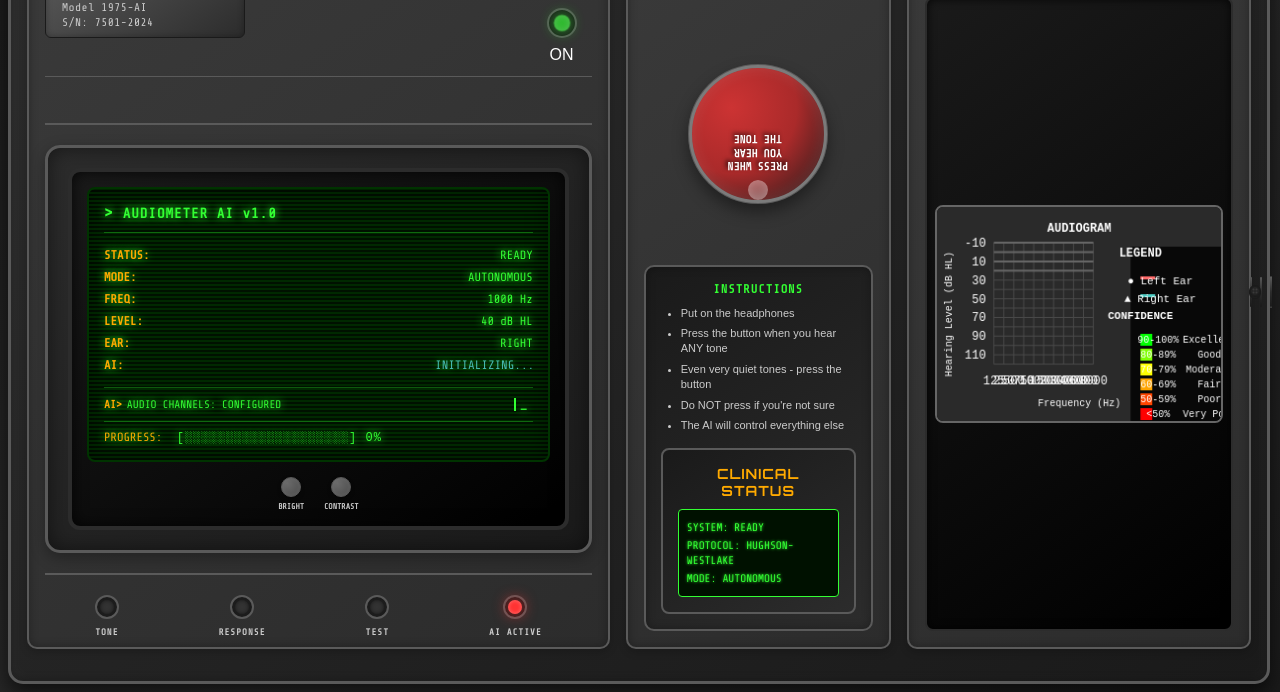
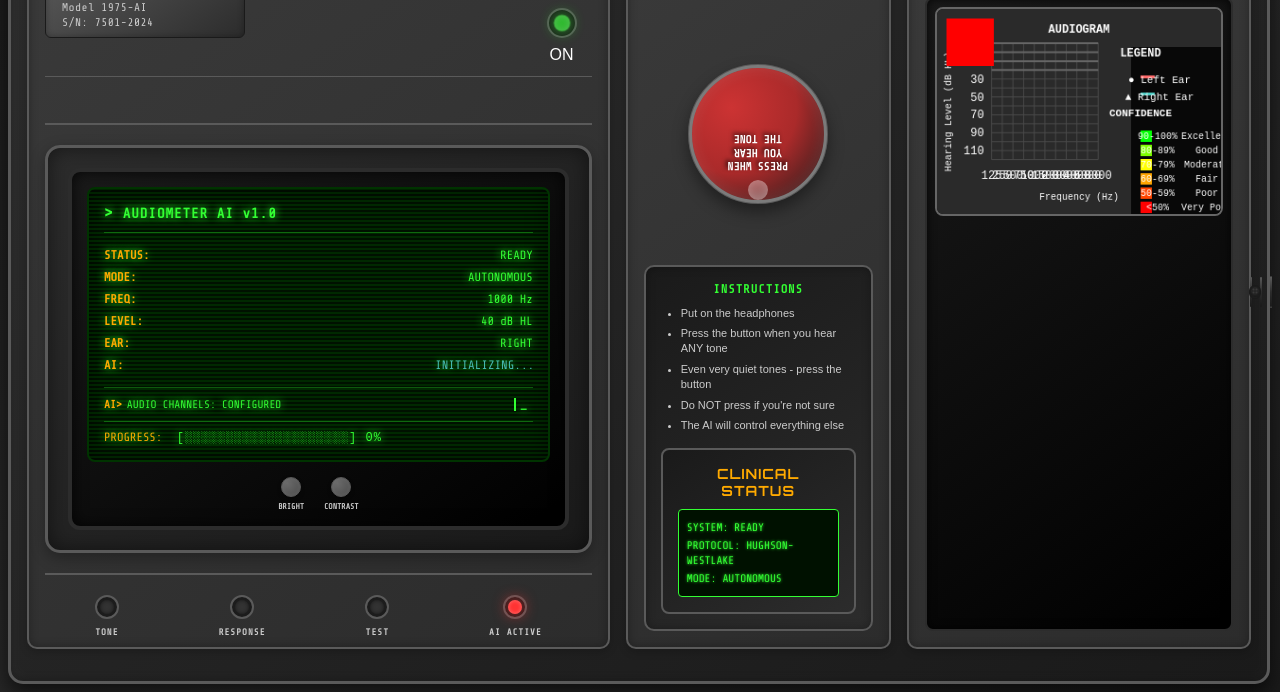
Before and after one commit to nishnarudkar/Retro-Audiometer-Simulator, a plain HTML site: page index.html in a window 1280 px wide. Shown: the part 108-800 px from the top of the page. Drawn offline with nearby package versions, Linux system fonts and the light colour scheme.

Commit message:
Fix blank audiogram display issue
- Fix audiogram container CSS to have proper dimensions
- Remove flexbox centering that interfered with canvas sizing
- Add minimum height (300px) to audiogram container
- Ensure canvas gets minimum dimensions (300x200)
- Add comprehensive debugging for canvas initialization
- Add test red square to verify canvas is working
- Improve fallback dimension handling

This should resolve the blank audiogram panel issue.

```diff
--- a/src/audiogram/AudiogramPlotter.js
+++ b/src/audiogram/AudiogramPlotter.js
@@ -89,8 +89,18 @@ export class AudiogramPlotter {
         // Set up responsive sizing
         this.setupResponsiveCanvas();
 
-        // Initial draw
+        // Initial draw with debugging
+        console.log('Canvas created:', this.canvas.width, 'x', this.canvas.height);
+        console.log('Container dimensions:', container.getBoundingClientRect());
+
         this.drawAudiogramGrid();
+
+        // Add a visible test to ensure canvas is working
+        if (this.ctx) {
+            this.ctx.fillStyle = '#ff0000';
+            this.ctx.fillRect(10, 10, 50, 50);
+            console.log('Test red square drawn');
+        }
 
         // Add resize listener for responsive behavior
         window.addEventListener('resize', () => this.handleResize());
@@ -109,8 +119,16 @@ export class AudiogramPlotter {
         let containerHeight = containerRect.height - 20;
 
         // Fallback dimensions if container has no size
-        if (containerWidth <= 0) containerWidth = 380;
-        if (containerHeight <= 0) containerHeight = 280;
+        if (containerWidth <= 0) {
+            containerWidth = 380;
+            console.warn('Container width is 0, using fallback:', containerWidth);
+        }
+        if (containerHeight <= 0) {
+            containerHeight = 280;
+            console.warn('Container height is 0, using fallback:', containerHeight);
+        }
+
+        console.log('Using container dimensions:', containerWidth, 'x', containerHeight);
 
         // Calculate responsive dimensions while maintaining aspect ratio
         const aspectRatio = this.width / this.height;
@@ -123,6 +141,10 @@ export class AudiogramPlotter {
             canvasWidth = canvasHeight * aspectRatio;
         }
 
+        // Ensure minimum canvas dimensions
+        canvasWidth = Math.max(canvasWidth, 300);
+        canvasHeight = Math.max(canvasHeight, 200);
+
         // Set canvas dimensions
         this.canvas.width = canvasWidth;
         this.canvas.height = canvasHeight;
@@ -130,6 +152,8 @@ export class AudiogramPlotter {
         // Update internal dimensions for drawing calculations
         this.currentWidth = canvasWidth;
         this.currentHeight = canvasHeight;
+
+        console.log('Canvas dimensions set to:', canvasWidth, 'x', canvasHeight);
 
         // Scale margins proportionally
         const scale = Math.min(canvasWidth / this.width, canvasHeight / this.height);
--- a/styles/retro-audiometer.css
+++ b/styles/retro-audiometer.css
@@ -1347,23 +1347,24 @@ body {
     padding: 0.5rem;
     margin-top: 0.5rem;
     box-shadow: inset 0 0 10px rgba(0, 0, 0, 0.8);
-    display: flex;
-    align-items: center;
-    justify-content: center;
     color: var(--led-green);
     font-family: var(--font-mono);
     font-size: 0.75rem;
     text-align: center;
-    min-height: 0;
+    min-height: 300px;
+    height: 100%;
+    position: relative;
     overflow: hidden;
 }
 
 /* Ensure canvas elements resize properly */
 .audiogram-display canvas {
-    max-width: 100%;
-    max-height: 100%;
+    max-width: calc(100% - 1rem);
+    max-height: calc(100% - 1rem);
     width: auto;
     height: auto;
+    display: block;
+    margin: 0 auto;
 }
 
 /* Equipment Details - Compact */
```
